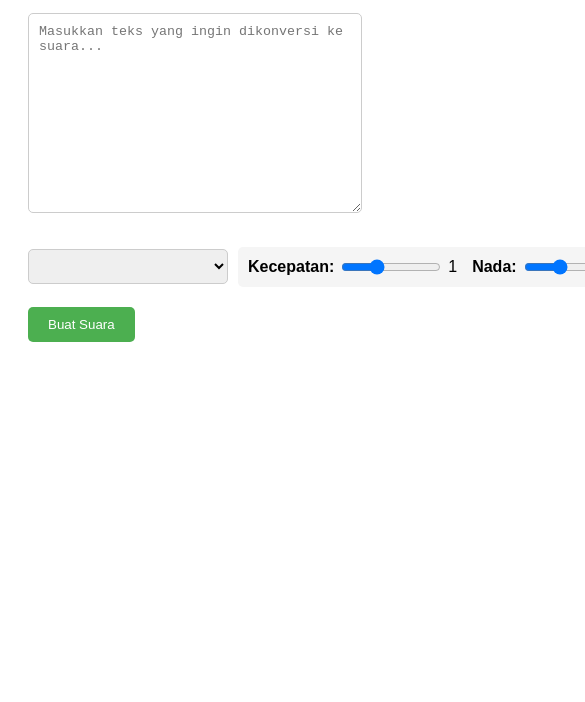
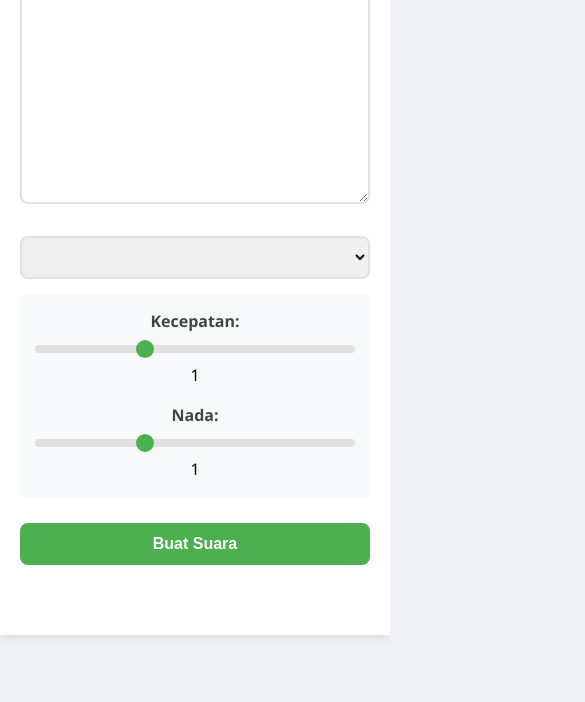
Before and after one commit to dypras666/texttovoice, a plain HTML site: page index.html in a window 390 px wide. Shown: the part 142-844 px from the top of the page, 585 px wide, since content can reach past the window. Drawn offline with Linux system fonts and the light colour scheme.

Commit message:
feat(ui): implement responsive design and accessibility improvements

```diff
--- a/index.html
+++ b/index.html
@@ -2,87 +2,194 @@
 <html lang="id">
 <head>
     <meta charset="UTF-8">
+    <meta name="viewport" content="width=device-width, initial-scale=1.0">
     <title>Konverter Teks ke Suara</title>
     <style>
+        * {
+            margin: 0;
+            padding: 0;
+            box-sizing: border-box;
+        }
+
+        body {
+            font-family: 'Segoe UI', Tahoma, Geneva, Verdana, sans-serif;
+            line-height: 1.6;
+            background-color: #f0f2f5;
+        }
+
         .container {
+            width: 95%;
             max-width: 800px;
-            margin: 0 auto;
+            margin: 20px auto;
             padding: 20px;
-            font-family: Arial, sans-serif;
+            background-color: #ffffff;
+            border-radius: 10px;
+            box-shadow: 0 2px 10px rgba(0, 0, 0, 0.1);
         }
+
+        h1 {
+            text-align: center;
+            color: #333;
+            margin-bottom: 1.5rem;
+            font-size: clamp(1.5rem, 4vw, 2rem);
+        }
+
         .input-text {
             width: 100%;
-            height: 200px;
+            height: clamp(150px, 30vh, 300px);
             margin: 10px 0;
-            padding: 10px;
-            border: 1px solid #ccc;
-            border-radius: 5px;
-            box-sizing: border-box;
+            padding: 15px;
+            border: 2px solid #e1e1e1;
+            border-radius: 8px;
+            font-size: 1rem;
+            transition: border-color 0.3s;
+            resize: vertical;
         }
+
+        .input-text:focus {
+            outline: none;
+            border-color: #4CAF50;
+        }
+
         .controls {
             display: flex;
-            gap: 10px;
-            align-items: center;
-            margin: 10px 0;
+            flex-direction: column;
+            gap: 15px;
+            margin: 15px 0;
         }
+
         .voice-select {
-            padding: 8px;
-            border-radius: 5px;
-            border: 1px solid #ccc;
-            min-width: 200px;
+            padding: 10px;
+            border-radius: 8px;
+            border: 2px solid #e1e1e1;
+            font-size: 1rem;
+            width: 100%;
         }
+
         .settings {
             display: flex;
+            flex-direction: column;
             gap: 15px;
-            margin: 10px 0;
-            padding: 10px;
-            background-color: #f5f5f5;
-            border-radius: 5px;
+            padding: 15px;
+            background-color: #f8f9fa;
+            border-radius: 8px;
         }
+
         .setting-group {
-            display: flex;
+            display: grid;
+            grid-template-columns: auto 1fr auto;
             align-items: center;
-            gap: 5px;
+            gap: 10px;
         }
-        .convert-btn {
+
+        label {
+            font-weight: 600;
+            color: #444;
+            white-space: nowrap;
+        }
+
+        input[type="range"] {
+            width: 100%;
+            height: 8px;
+            border-radius: 4px;
+            background-color: #e1e1e1;
+            appearance: none;
+        }
+
+        input[type="range"]::-webkit-slider-thumb {
+            appearance: none;
+            width: 18px;
+            height: 18px;
             background-color: #4CAF50;
-            color: white;
-            padding: 10px 20px;
-            border: none;
-            border-radius: 5px;
+            border-radius: 50%;
             cursor: pointer;
             transition: background-color 0.3s;
         }
-        .convert-btn:hover {
+
+        input[type="range"]::-webkit-slider-thumb:hover {
             background-color: #45a049;
         }
+
+        .convert-btn {
+            width: 100%;
+            background-color: #4CAF50;
+            color: white;
+            padding: 12px 20px;
+            border: none;
+            border-radius: 8px;
+            cursor: pointer;
+            font-size: 1rem;
+            font-weight: 600;
+            transition: all 0.3s;
+            margin-top: 10px;
+        }
+
+        .convert-btn:hover:not(:disabled) {
+            background-color: #45a049;
+            transform: translateY(-1px);
+        }
+
         .convert-btn:disabled {
             background-color: #cccccc;
             cursor: not-allowed;
         }
+
         .result {
             margin-top: 20px;
-            font-size: 1.2em;
-            color: #333;
-            padding: 10px;
-            border-radius: 5px;
+            font-size: 1rem;
+            padding: 15px;
+            border-radius: 8px;
+            text-align: center;
+            transition: all 0.3s;
         }
+
         .error {
             background-color: #ffebee;
             color: #c62828;
         }
+
         .success {
             background-color: #e8f5e9;
             color: #2e7d32;
         }
-        .speaking {
-            text-decoration: underline dotted;
+
+        /* Media Queries */
+        @media screen and (min-width: 768px) {
+            .controls {
+                flex-direction: row;
+            }
+
+            .voice-select {
+                width: auto;
+                min-width: 200px;
+            }
+
+            .settings {
+                flex-direction: row;
+                flex: 1;
+                gap: 20px;
+            }
+
+            .setting-group {
+                flex: 1;
+            }
         }
-        label {
-            font-weight: bold;
-        }
-        input[type="range"] {
-            width: 100px;
+
+        @media screen and (max-width: 480px) {
+            .container {
+                width: 100%;
+                margin: 0;
+                border-radius: 0;
+            }
+
+            .setting-group {
+                grid-template-columns: 1fr;
+                text-align: center;
+            }
+
+            input[type="range"] {
+                width: 100%;
+            }
         }
     </style>
 </head>
@@ -90,30 +197,35 @@
     <div class="container">
         <h1>Konverter Teks ke Suara</h1>
 
-        <textarea class="input-text" placeholder="Masukkan teks yang ingin dikonversi ke suara..."></textarea>
+        <textarea
+            class="input-text"
+            placeholder="Masukkan teks yang ingin dikonversi ke suara..."
+            aria-label="Teks untuk dikonversi"></textarea>
 
         <div class="controls">
-            <select class="voice-select">
+            <select class="voice-select" aria-label="Pilih suara">
                 <option value="">Memuat suara...</option>
             </select>
 
             <div class="settings">
                 <div class="setting-group">
                     <label for="rate">Kecepatan:</label>
-                    <input type="range" id="rate" min="0.5" max="2" value="1" step="0.1">
+                    <input type="range" id="rate" min="0.5" max="2" value="1" step="0.1"
+                        aria-label="Atur kecepatan suara">
                     <span class="rate-value">1</span>
                 </div>
 
                 <div class="setting-group">
                     <label for="pitch">Nada:</label>
-                    <input type="range" id="pitch" min="0.5" max="2" value="1" step="0.1">
+                    <input type="range" id="pitch" min="0.5" max="2" value="1" step="0.1"
+                        aria-label="Atur nada suara">
                     <span class="pitch-value">1</span>
                 </div>
             </div>
         </div>
 
-        <button class="convert-btn">Buat Suara</button>
-        <div class="result"></div>
+        <button class="convert-btn" aria-label="Konversi teks ke suara">Buat Suara</button>
+        <div class="result" role="status" aria-live="polite"></div>
     </div>
 
     <script>
@@ -163,13 +275,11 @@
 
         // Fungsi untuk mengatur suara
         function speakText() {
-            // Memeriksa apakah speech synthesis didukung
             if (!synth) {
                 updateResult('Maaf, browser Anda tidak mendukung fitur text-to-speech.', true);
                 return;
             }
 
-            // Mengambil teks input
             const text = input.value.trim();
 
             if (!text) {
@@ -177,24 +287,19 @@
                 return;
             }
 
-            // Membatalkan suara yang sedang berjalan
             synth.cancel();
 
-            // Membuat utterance baru
             const utterance = new SpeechSynthesisUtterance(text);
 
-            // Mengatur suara yang dipilih
             const voices = synth.getVoices();
             const selectedVoice = voices.find(voice => voice.name === voiceSelect.value);
             if (selectedVoice) {
                 utterance.voice = selectedVoice;
             }
 
-            // Mengatur parameter suara
             utterance.rate = parseFloat(rateInput.value);
             utterance.pitch = parseFloat(pitchInput.value);
 
-            // Menangani event
             utterance.onstart = () => {
                 speaking = true;
                 button.disabled = true;
@@ -213,29 +318,26 @@
                 updateResult(`Terjadi kesalahan: ${event.error}`, true);
             };
 
-            // Memulai berbicara
             synth.speak(utterance);
         }
 
-        // Menambahkan event listener untuk tombol dan textarea
+        // Event listeners
         button.addEventListener('click', speakText);
 
-        // Menambahkan event listener untuk tombol Enter
         input.addEventListener('keypress', (event) => {
             if (event.key === 'Enter' && !event.shiftKey) {
-                event.preventDefault(); // Mencegah line break
+                event.preventDefault();
                 speakText();
             }
         });
 
-        // Menangani ketika halaman ditutup
         window.addEventListener('beforeunload', () => {
             if (synth) {
                 synth.cancel();
             }
         });
 
-        // Inisialisasi daftar suara
+        // Initialize voice list
         updateVoiceList();
     </script>
 </body>
```
Also changed, not shown: screenshoot.png (added), 1 other file.
